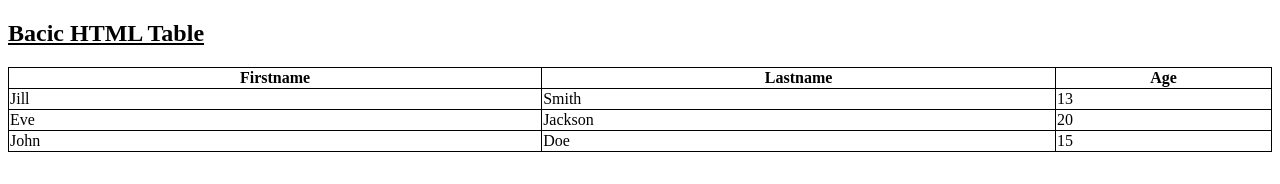
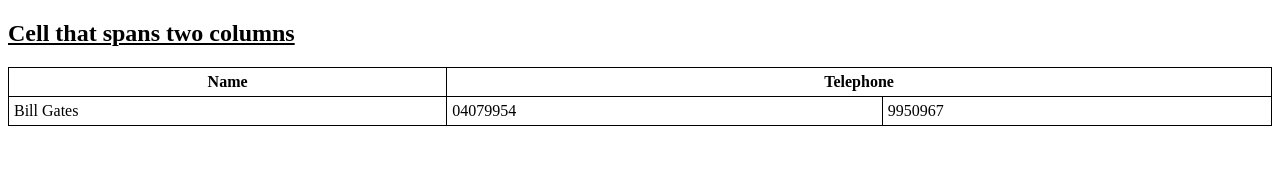
Before and after one commit to ananya-tiwari/ananya-calculator, a plain HTML site: page index.html in a window 1280 px wide. Drawn offline with Linux system fonts and the light colour scheme.

Commit message:
learning columns

```diff
--- a/index.html
+++ b/index.html
@@ -2,13 +2,19 @@
 <html>
 
 <head>
-	<title>Html</title>
+	<title>Cell that spans two columns</title>
 	<style>
 		table,
 		th,
-		td  {
+		td {
 			border: 1px solid black;
-			border-collapse:collapse
+			border-collapse: collapse;
+		}
+
+		th,
+		td {
+			padding: 5px;
+			textalign: left;
 		}
 	</style>
 
@@ -16,32 +22,22 @@
 
 <body>
 	<u>
-		<h2>Bacic HTML Table</h2>
+		<h2>Cell that spans two columns</h2>
 	</u>
-
 	<table style="width:100%">
 		<tr>
-			<th>Firstname</th>
-			<th>
-				Lastname
-			</th>
-			<th>Age</th>
+			<th>Name</th>
+
+
+
+			<th colspan="2">Telephone</th>
 		</tr>
 		<tr>
-			<td>Jill</td>
-			<td>Smith</td>
-			<td>13</td>
+			<td>Bill Gates</td>
+			<td>04079954</td>
+			<td>9950967</td>
 		</tr>
-		<tr>
-			<td>Eve</td>
-			<td>Jackson</td>
-			<td>20</td>
-		</tr>
-		<tr>
-			<td>John</td>
-			<td>Doe</td>
-			<td>15</td>
-		</tr>
+
 
 	</table>
 
```
